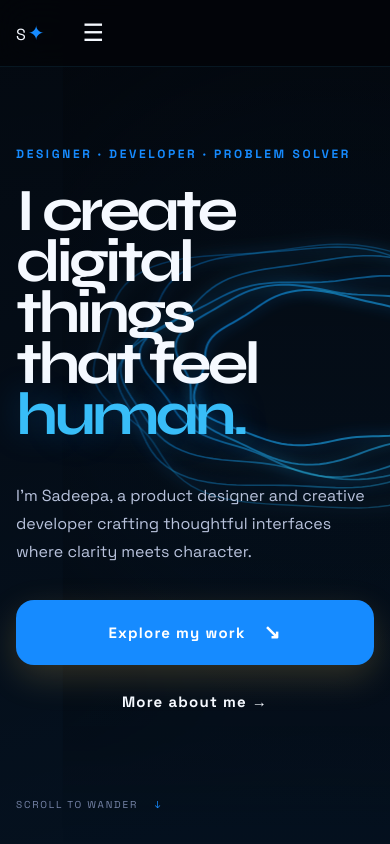
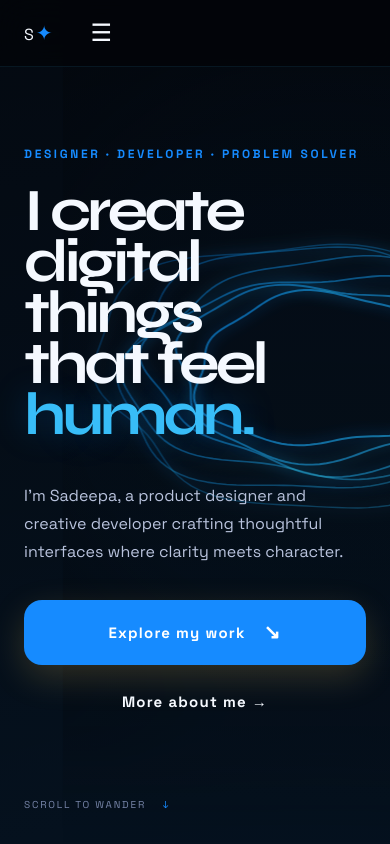
Before and after one commit to SadeepaAmaranayake/sadeepa-amaranayake, a React (Create React App) app: page / in a window 390 px wide. Shown: the top 844 px of the page. Built offline with nearby package versions, Linux system fonts and the light colour scheme.

Commit message:
feat: enhance layout with responsive container adjustments for improved design

```diff
--- a/src/App.css
+++ b/src/App.css
@@ -11,6 +11,7 @@ button, a { -webkit-tap-highlight-color: transparent; }
 .magic-rings-canvas { display: block; width: 100%; height: 100%; filter: saturate(1.15); }
 .nav-bar { background: rgba(3,5,9,.76) !important; backdrop-filter: blur(18px); border-bottom: 1px solid rgba(56,189,248,.1); }
 .nav-bar .MuiToolbar-root { min-height: 78px; gap: 30px; }
+.wide-container { padding-left: clamp(24px, 4vw, 72px) !important; padding-right: clamp(24px, 4vw, 72px) !important; }
 .wordmark { font: 800 30px/1 'Syne', sans-serif; letter-spacing: -.08em; margin-right: auto; }
 .wordmark span { color: var(--gold); font-size: 20px; margin-left: 2px; }
 .desktop-nav .MuiButton-root { font-size: 13px; color: #d8def0; }
--- a/src/App.js
+++ b/src/App.js
@@ -200,7 +200,7 @@ function App() {
         </Box>
 
         <AppBar position="fixed" elevation={0} className="nav-bar">
-          <Container maxWidth="lg">
+          <Container maxWidth="xl" className="wide-container">
             <Toolbar disableGutters>
               <Link href="#top" underline="none" color="inherit" className="wordmark" aria-label="Go to top">S<span>✦</span></Link>
               <Stack direction="row" spacing={4} className="desktop-nav">
@@ -218,7 +218,7 @@ function App() {
         </Drawer>
 
         <Box component="main" id="top">
-          <Container maxWidth="lg">
+          <Container maxWidth="xl" className="wide-container">
             <Box component="section" className="hero">
               <Typography className="eyebrow">DESIGNER · DEVELOPER · PROBLEM SOLVER</Typography>
               <Typography variant="h1">I create digital things<br />that feel <em>human.</em></Typography>
```
